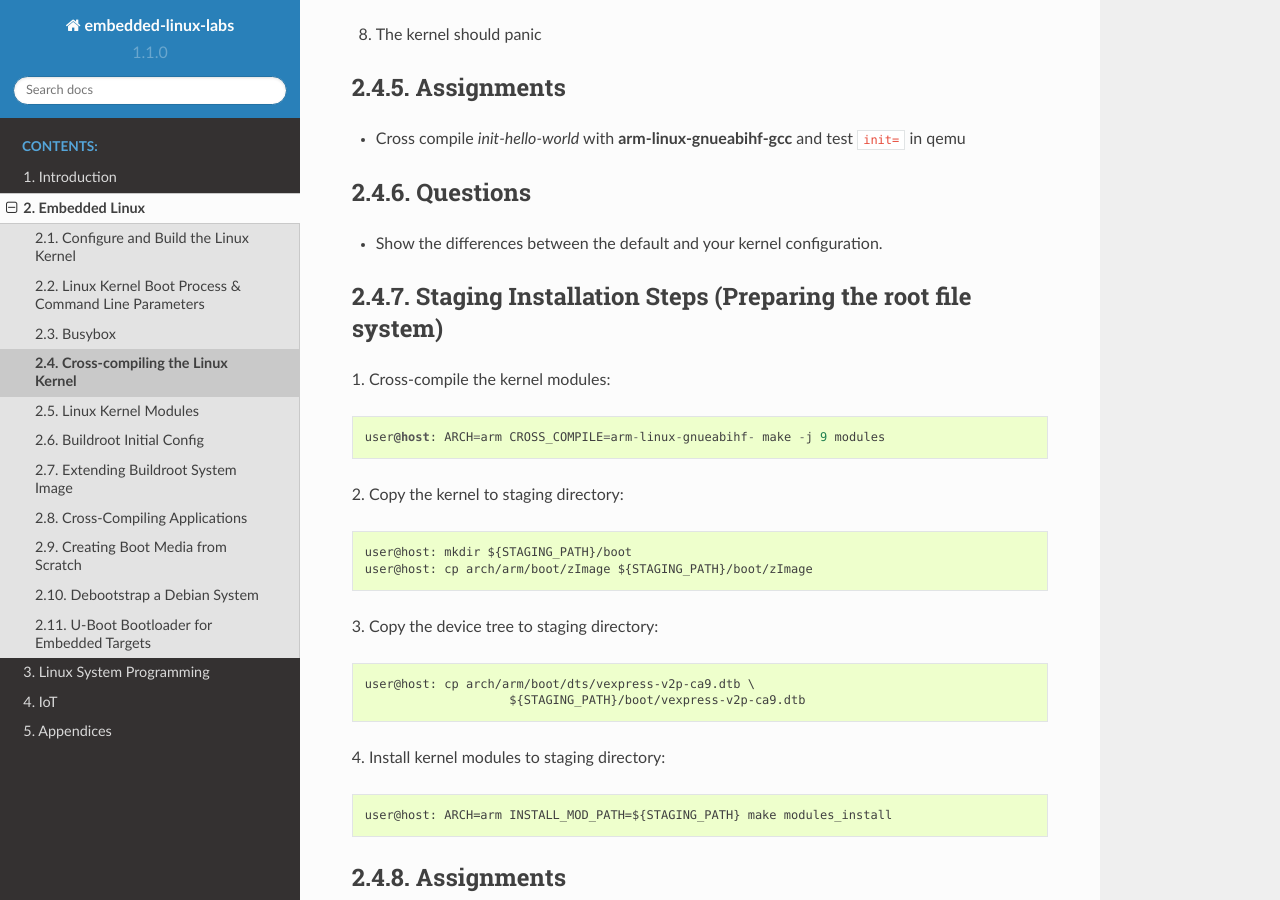
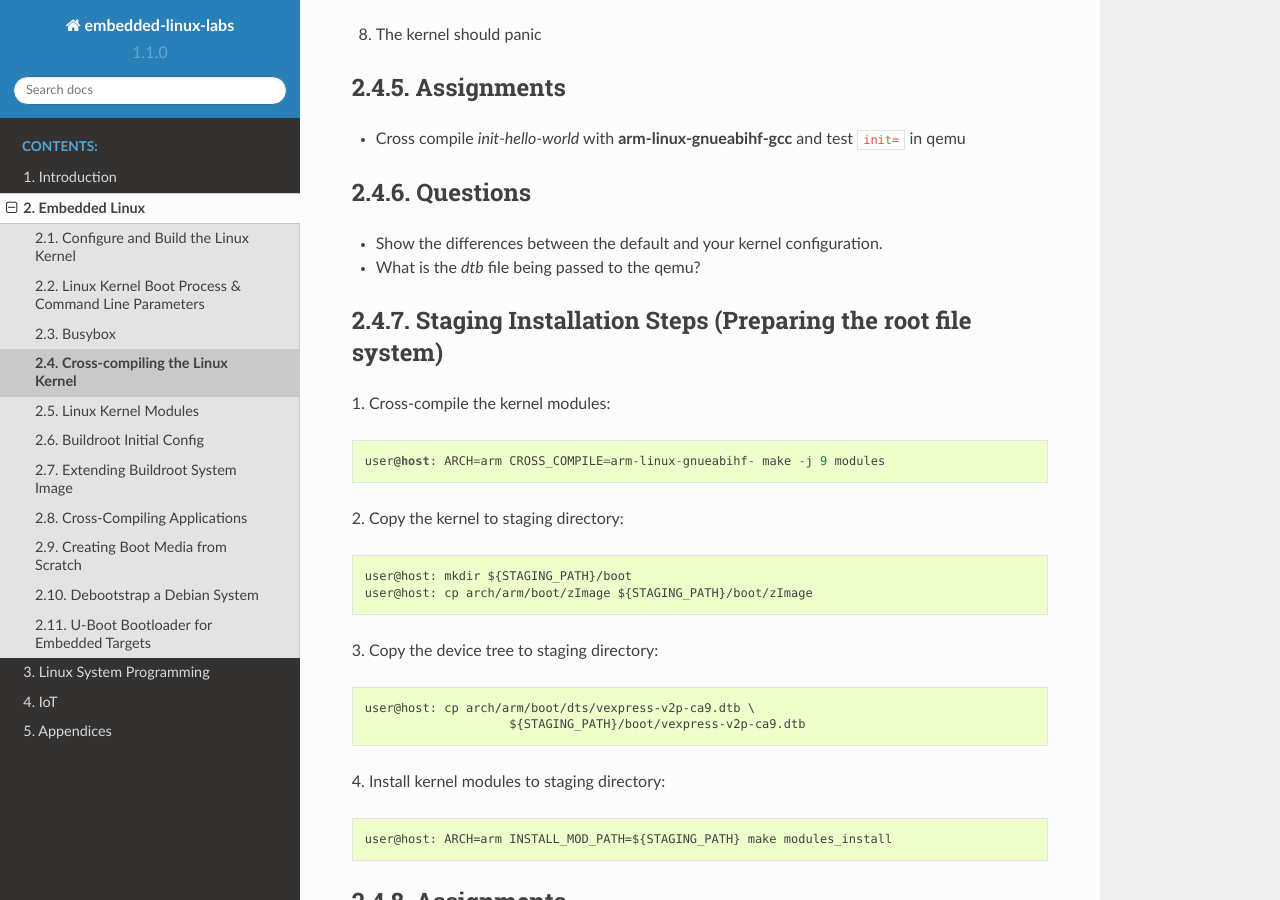
Before and after one commit to pmariman/embedded-linux-labs, a Sphinx documentation site: the page built from docs/source/lab-kernel-03.rst, in a window 1280 px wide and 900 px high, scrolled down 1714 px. Built offline with Sphinx 7.4.7 and the Read the Docs theme 2.0.0, drawn with Linux system fonts in a browser that asks for light colours.

Commit message:
update kernel lab 3

```diff
--- a/docs/source/lab-kernel-03.rst
+++ b/docs/source/lab-kernel-03.rst
@@ -93,6 +93,7 @@ Questions
 ---------
 
 * Show the differences between the default and your kernel configuration.
+* What is the *dtb* file being passed to the qemu?
 
 
 Staging Installation Steps (Preparing the root file system)
```
